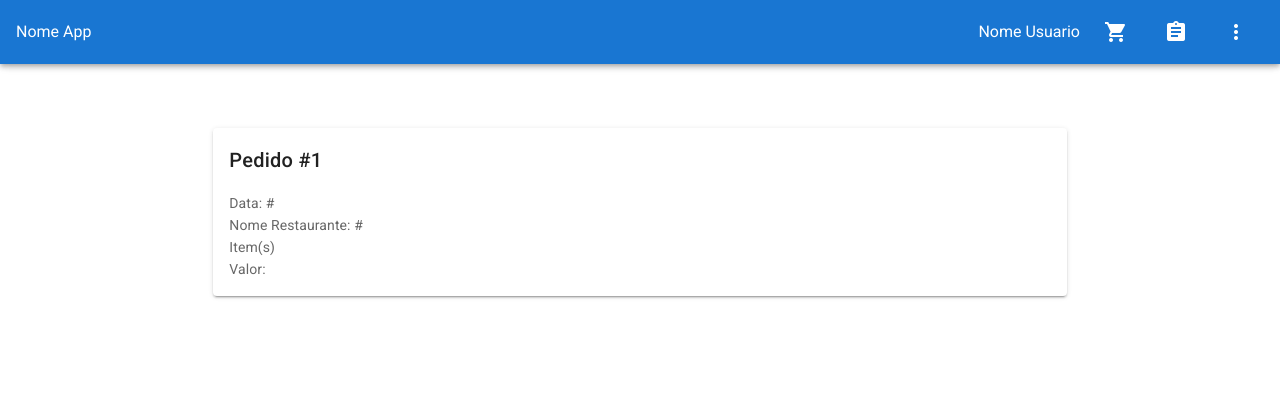
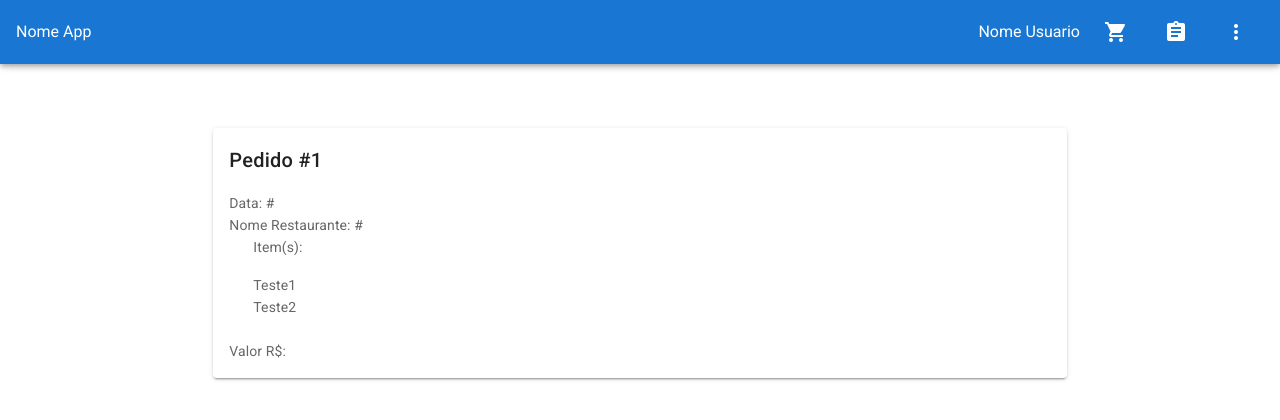
Before and after one commit to jc-costa/ESS-projeto, a Vue app in the folder front/: page /detalhe/1 in a window 1280 px wide. Shown: the top 420 px of the page. Built offline with nearby package versions, Linux system fonts and the light colour scheme.

Commit message:
Formatando detalhamento de pedidos

```diff
--- a/front/src/views/DetalhePedido.vue
+++ b/front/src/views/DetalhePedido.vue
@@ -11,10 +11,14 @@
             <br>
             Nome Restaurante: #
             <br>
-            <span>Item(s)</span>
+            <p class ="ml-6">Item(s):</p>
+            <!-- o v-for irá gerar essas tags de dentro do span, a quantidade de vezes q tem em informação. key  -->
+            <span v-for="(info, index) in this.informacao" :key="index">
+            <span class ="ml-6">{{info}}</span>
             <br>
-            <span>{{this.informacao}}</span>
-            <span>Valor:</span>
+            </span>
+            <br>
+            <span>Valor R$:</span>
           </v-card-text>
         </v-card>
       </v-col>
@@ -25,12 +29,12 @@
 <script>
 export default {
   data () {
-    return [{
-      informacao: 'Informação do pedido'
-    },
-    {
-
-    }]
+    return {
+      informacao: [
+        'Teste1',
+        'Teste2'
+      ]
+    }
   }
 }
 </script>
```
